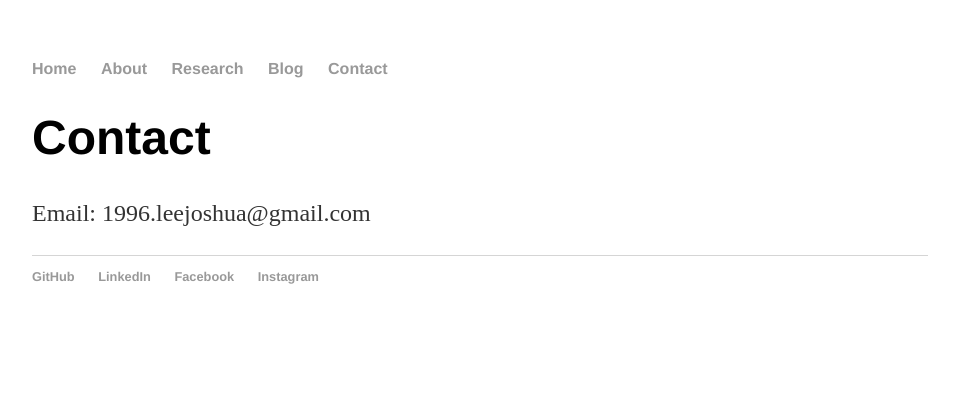
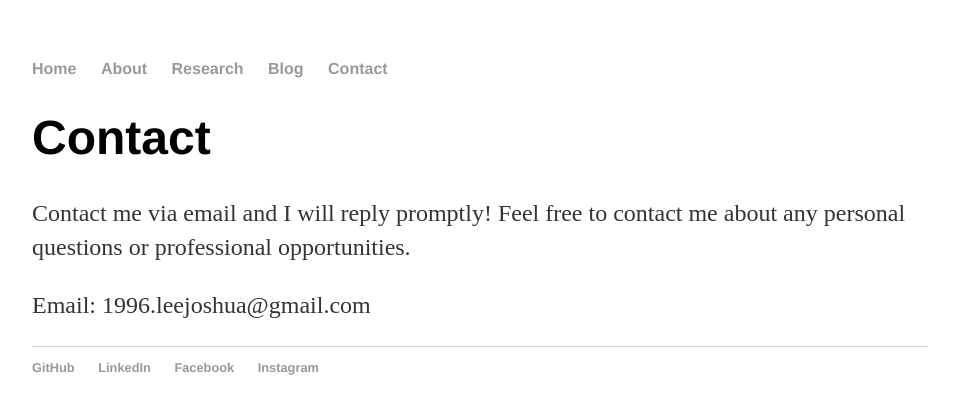
Before and after one commit to 1996leejoshua/1996leejoshua.github.io, a Jekyll site: the page built from contact/index.html, in a window 1280 px wide. Shown: the top 414 px of the page, without its empty margins (160-1119 px from the left). Built offline with Jekyll 4.4.1, drawn with Linux system fonts in a browser that asks for light colours.

Commit message:
Update index.html

```diff
--- a/contact/index.html
+++ b/contact/index.html
@@ -3,6 +3,7 @@ layout: default
 title: Contact
 ---
 	<h1>{{ page.title }}</h1>
+	<p>Contact me via email and I will reply promptly! Feel free to contact me about any personal questions or professional opportunities.</p>
 	<p>Email: 1996.leejoshua@gmail.com</p>
 	<p> </p>
 
```
